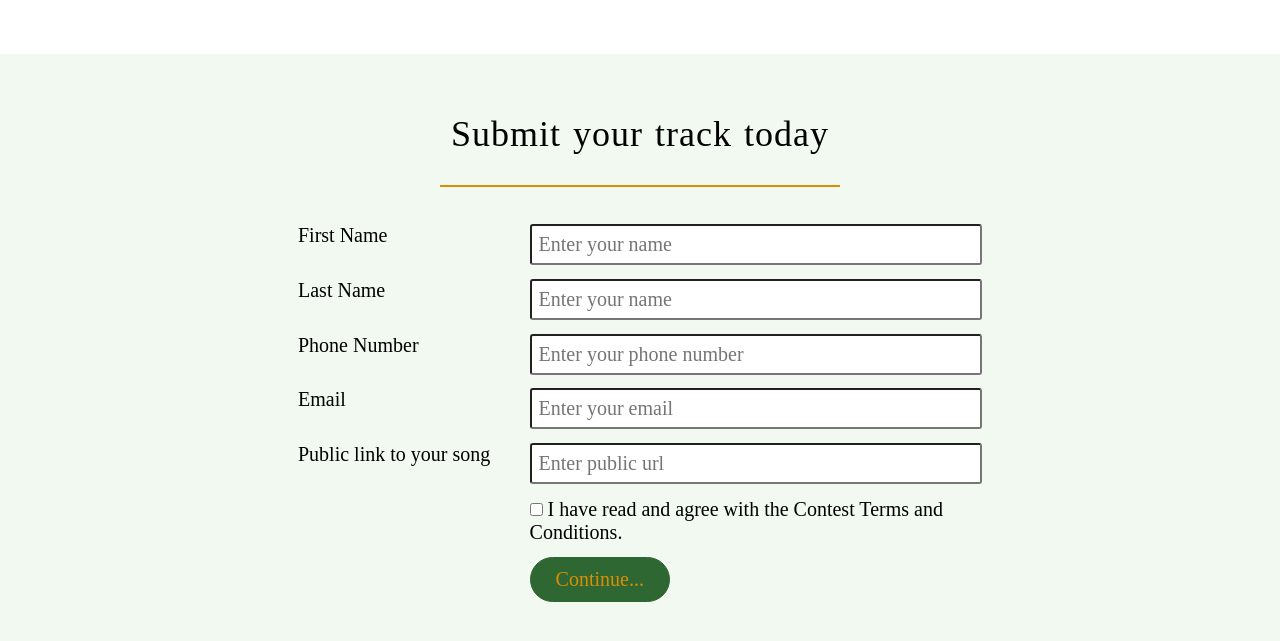
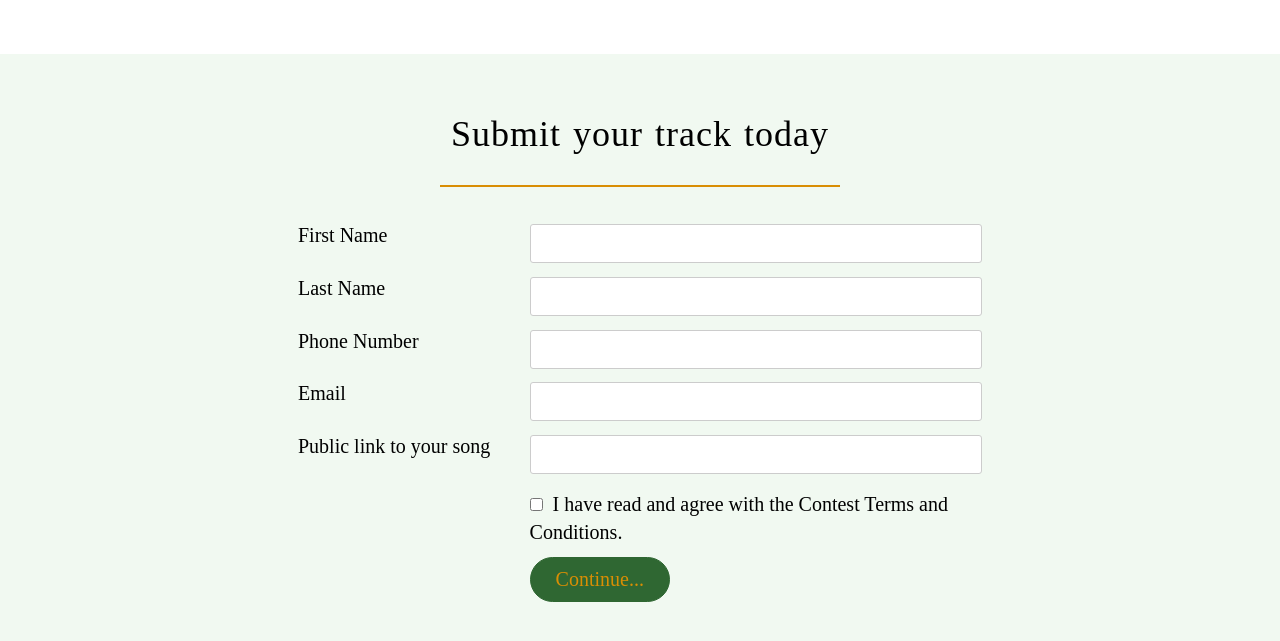
Before and after one commit to meeks21/coffee_international, a plain HTML site: page index.html in a window 1280 px wide. Shown: the part 3590-4231 px from the top of the page. Drawn offline with nearby package versions, Linux system fonts and the light colour scheme.

Commit message:
completes form

```diff
--- a/index.html
+++ b/index.html
@@ -23,7 +23,7 @@ $(window).load(function() {
 });
 </script>
 
-<title>Untitled Document</title>
+<title>Coffee International Music Competition</title>
 </head>
 <body>
     <div class="header_wrapper">
@@ -143,7 +143,7 @@ $(window).load(function() {
                         <label for="first-name">First Name</label>
                     </div>
                     <div class="col span-2-of-3">
-                        <input type="text" name="first-name" id="first-name" placeholder="Enter your name" required>
+                        <input type="text" name="first-name" id="first-name" required>
                     </div>
                 </div>
                 <div class="row">
@@ -151,7 +151,7 @@ $(window).load(function() {
                         <label for="last-name">Last Name</label>
                     </div>
                     <div class="col span-2-of-3">
-                        <input type="text" name="last-name" id="last-name" placeholder="Enter your name" required>
+                        <input type="text" name="last-name" id="last-name"  required>
                     </div>
                 </div>
                 <div class="row">
@@ -159,7 +159,7 @@ $(window).load(function() {
                         <label for="phone">Phone Number</label>
                     </div>
                     <div class="col span-2-of-3">
-                        <input type="tel" name="phone" id="phone" placeholder="Enter your phone number" required>
+                        <input type="tel" name="phone" id="phone"  required>
                     </div>
                 </div>
                 <div class="row">
@@ -167,7 +167,7 @@ $(window).load(function() {
                         <label for="email">Email </label>
                     </div>
                     <div class="col span-2-of-3">
-                        <input type="email" name="email" id="email" placeholder="Enter your email" required>
+                        <input type="email" name="email" id="email"  required>
                     </div>
                 </div>
                 <div class="row">
@@ -175,7 +175,7 @@ $(window).load(function() {
                         <label for="song-link">Public link to your song</label>
                     </div>
                     <div class="col span-2-of-3">
-                        <input type="url" name="song-link" id="song-link" placeholder="Enter public url" required>
+                        <input type="url" name="song-link" id="song-link"  required>
                     </div>
                 </div>
                 <div class="row">
--- a/resources/css/buttons.css
+++ b/resources/css/buttons.css
@@ -6,7 +6,7 @@ input[type=submit] {
     font-weight: 300;
     text-decoration: none;
     border-radius: 50px;
-    transition: background-color 0.3s, border 0.3s;
+    transition: background-color 0.4s, border 0.3s;
 
 }
 
--- a/resources/css/form.css
+++ b/resources/css/form.css
@@ -10,4 +10,11 @@ input[type=tel] {
     width: 100%;
     padding: 7px;
     border-radius: 3px;
+    border: 1px solid #ccc;
 }
+
+input[type=checkbox] {
+    margin: 10px 5px 10px 0;
+}
+
+*:focus {outline: none;}
--- a/resources/css/styles.css
+++ b/resources/css/styles.css
@@ -10,8 +10,8 @@
 
 html{
 
-    /* font-family: 'Lato', 'Arial', 'sans-serif';
-    font-weight: 300; */
+    /* font-family: 'Lato', 'Arial', 'sans-serif'; */
+    font-weight: 300;
     font-size: 20px;
     text-rendering: optimizeLegibility;
     overflow-x:hidden;
```
